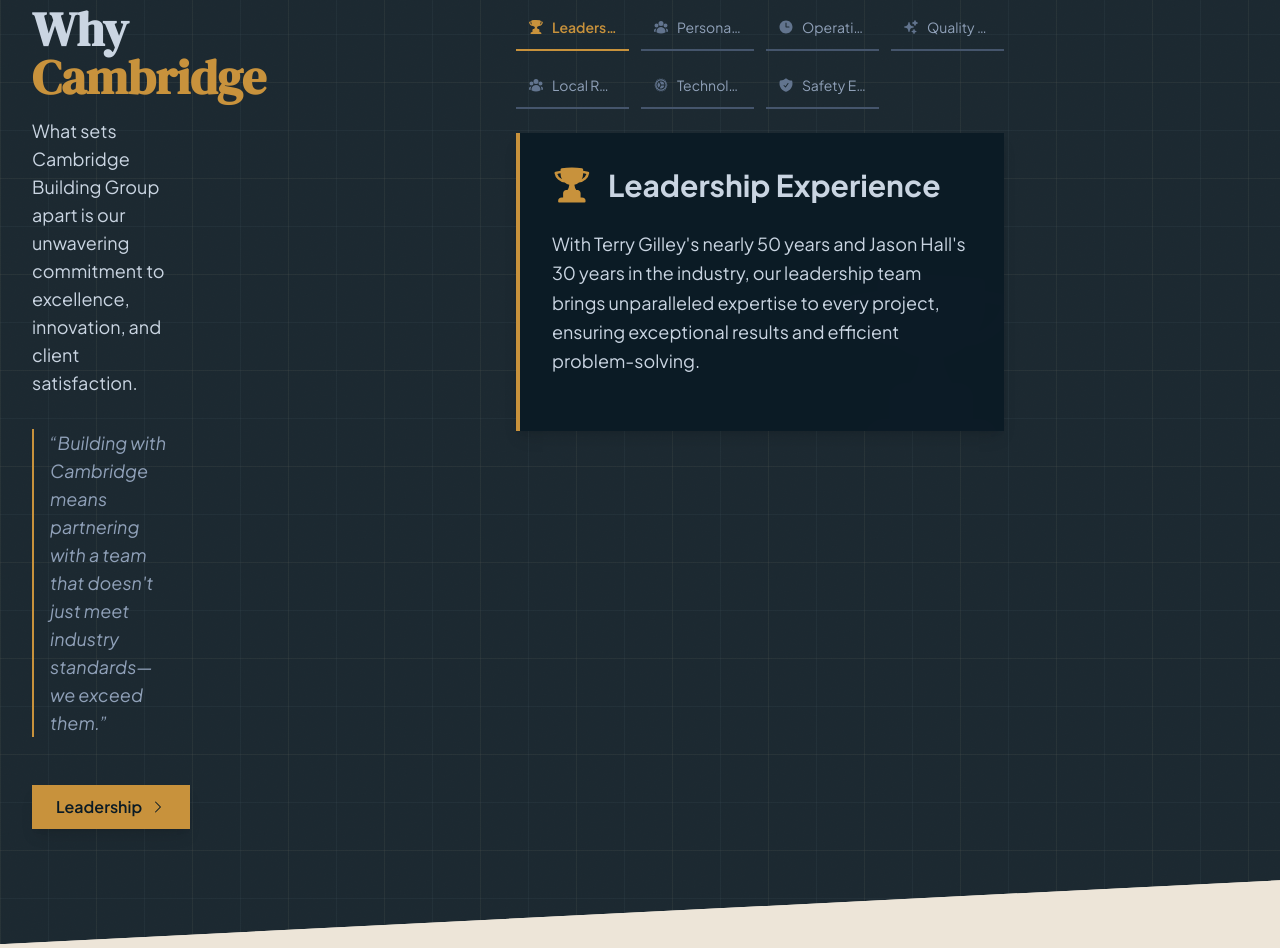
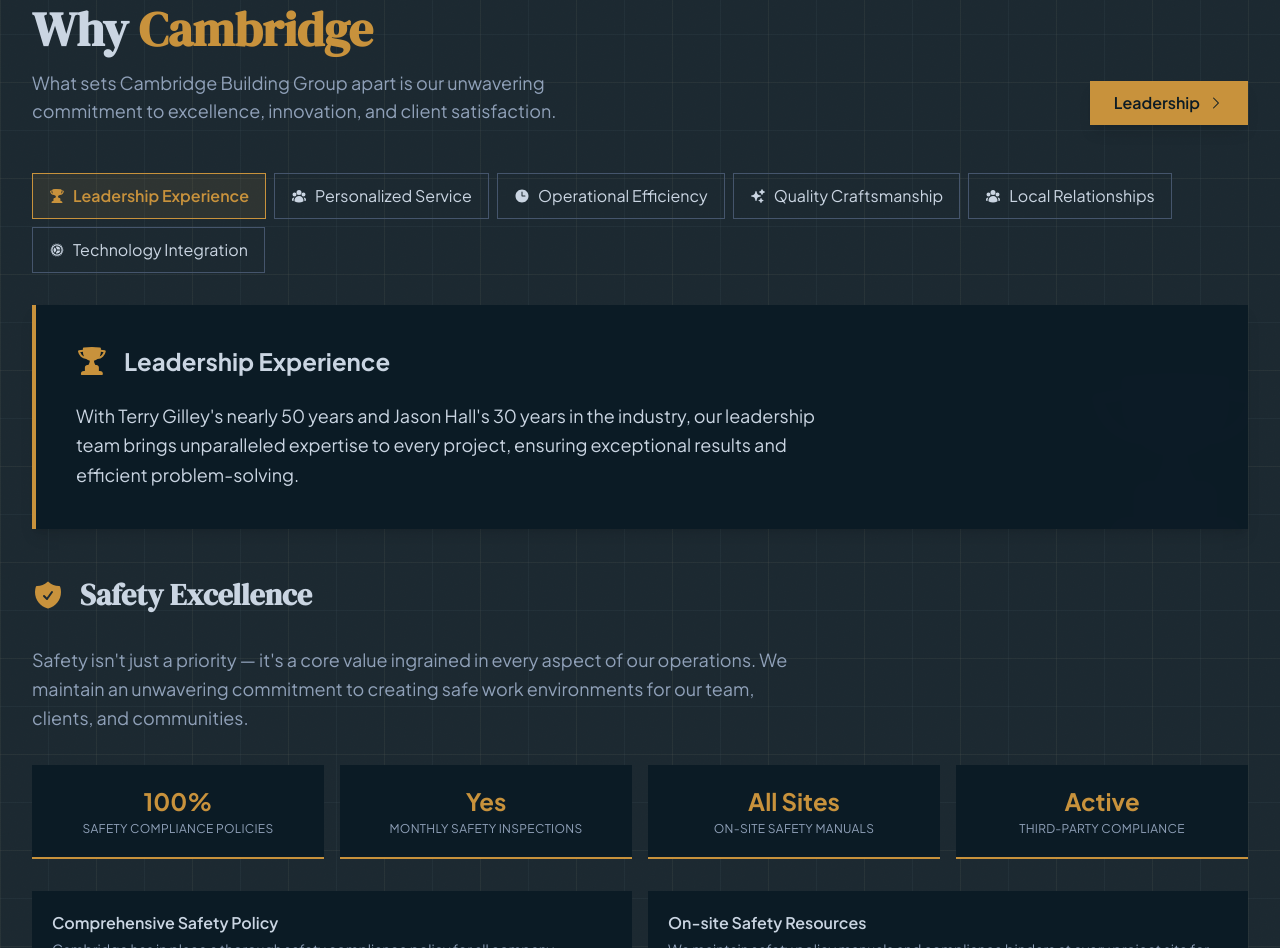
Before and after one commit to brandon-relentnet/cambridgebg, a React (Vite) app: page / in a window 1280 px wide. Shown: the part 5324-6272 px from the top of the page. Built offline with nearby package versions, Linux system fonts and the light colour scheme.

Commit message:
rework WhyCambridge: decouple safety from tabs, fix layout shift

```diff
--- a/src/components/sections/WhyCambridge.tsx
+++ b/src/components/sections/WhyCambridge.tsx
@@ -2,42 +2,17 @@
 import { advantages, safetyMetrics, safetyPractices } from '@/data/siteData'
 import { scrollToNextSection } from '@/utils/autoScroll'
 import { ChevronRightIcon, ShieldCheckIcon } from '@heroicons/react/24/solid'
-import { useMemo, useState } from 'react'
-
-import type { Advantage } from '@/data/siteData'
+import { useState } from 'react'
 
 interface WhyCambridgeProps {
   showButton?: boolean
 }
 
-interface SafetyAdvantage extends Advantage {
-  isSafety: true
-}
+export function WhyCambridge({ showButton = false }: WhyCambridgeProps): React.ReactElement {
+  const [activeId, setActiveId] = useState(advantages[0]?.id ?? 1)
 
-type AdvantageItem = Advantage | SafetyAdvantage
-
-const safetyAdvantage: SafetyAdvantage = {
-  id: 99,
-  title: 'Safety Excellence',
-  description:
-    "Safety isn't just a priority — it's a core value ingrained in every aspect of our operations. We maintain an unwavering commitment to creating safe work environments for our team, clients, and communities.",
-  icon: ShieldCheckIcon,
-  isSafety: true,
-}
-
-function isSafetyAdvantage(item: AdvantageItem): item is SafetyAdvantage {
-  return 'isSafety' in item && item.isSafety === true
-}
-
-export function WhyCambridge({ showButton = false }: WhyCambridgeProps): React.ReactElement {
-  const allAdvantages: AdvantageItem[] = useMemo(() => [...advantages, safetyAdvantage], [])
-  const [activeId, setActiveId] = useState(allAdvantages[0]?.id ?? 1)
-
-  const activeAdvantage = useMemo((): AdvantageItem => {
-    return (allAdvantages.find((a) => a.id === activeId) ?? allAdvantages[0]) as AdvantageItem
-  }, [activeId, allAdvantages])
-
-  const ActiveIcon = activeAdvantage.icon
+  const activeAdvantage = advantages.find((a) => a.id === activeId) ?? advantages[0]
+  const ActiveIcon = activeAdvantage?.icon
 
   return (
     <section
@@ -46,28 +21,23 @@
     >
       <div className="absolute inset-0 bg-noise" />
       <div className="relative py-block mx-auto container">
-        <div className="flex flex-col lg:flex-row gap-12">
-          {/* Left column */}
-          <ScrollReveal direction="left">
-            <div className="w-full lg:w-1/3">
+        {/* Header */}
+        <ScrollReveal>
+          <div className="flex flex-col md:flex-row justify-between items-start md:items-end mb-12">
+            <div className="mb-6 md:mb-0 w-full md:w-1/2">
               <h2 className="font-display font-bold text-5xl mb-4">
                 Why <span className="text-amber">Cambridge</span>
               </h2>
-              <p className="text-lg mb-6">
+              <p className="text-lg text-slate-400">
                 What sets Cambridge Building Group apart is our unwavering commitment to excellence,
                 innovation, and client satisfaction.
-              </p>
-              <div className="my-8 pl-4 border-amber border-l-2">
-                <p className="text-lg italic text-slate-400">
-                  &ldquo;Building with Cambridge means partnering with a team that doesn&apos;t just
-                  meet industry standards&mdash;we exceed them.&rdquo;
               </p>
             </div>
             {showButton && (
               <button
                 type="button"
                 onClick={() => scrollToNextSection('leadership')}
-                  className="group inline-flex items-center gap-2 bg-amber shadow-lg px-6 py-2.5 font-semibold text-navy hover:scale-105 transition duration-200 cursor-pointer mt-4"
+                className="group inline-flex items-center gap-2 bg-amber shadow-lg px-6 py-2.5 font-semibold text-navy hover:scale-105 transition duration-200 cursor-pointer"
               >
                 Leadership
                 <ChevronRightIcon className="group-hover:rotate-90 transition duration-200 size-4" />
@@ -76,89 +46,89 @@
           </div>
         </ScrollReveal>
 
-          {/* Right column — tabs + content */}
-          <ScrollReveal direction="right" delay={0.15}>
-            <div className="w-full lg:w-2/3">
-              {/* Tab buttons */}
-              <div className="gap-3 grid grid-cols-2 md:grid-cols-4 mb-6">
-                {allAdvantages.map((adv) => {
+        {/* Advantage tabs */}
+        <ScrollReveal delay={0.1}>
+          <div className="flex flex-wrap gap-2 mb-8">
+            {advantages.map((adv) => {
               const Icon = adv.icon
               return (
                 <button
                   type="button"
                   key={adv.id}
                   onClick={() => setActiveId(adv.id)}
-                      className={`py-3 px-3 text-left border-b-2 transition duration-200 flex items-center cursor-pointer text-sm ${
+                  className={`inline-flex items-center gap-2 py-2.5 px-4 transition duration-200 cursor-pointer border ${
                     activeId === adv.id
-                          ? 'border-amber text-amber font-semibold'
-                          : 'border-slate-600 text-slate-400 hover:border-slate-400 hover:text-slate-300'
+                      ? 'bg-amber/10 border-amber text-amber font-semibold'
+                      : 'border-slate-600 text-slate-300 hover:border-slate-400 hover:text-white'
                   }`}
                 >
-                      <Icon
-                        className={`size-4 mr-2 shrink-0 ${
-                          activeId === adv.id ? 'text-amber' : 'text-slate-500'
-                        }`}
-                      />
-                      <span className="truncate">{adv.title}</span>
+                  <Icon className="size-4 shrink-0" />
+                  {adv.title}
                 </button>
               )
             })}
           </div>
+        </ScrollReveal>
 
-              {/* Content panel */}
-              <div className="bg-navy shadow-lg p-8 border-amber border-l-4 relative overflow-hidden">
+        {/* Advantage content panel */}
+        <ScrollReveal delay={0.2}>
+          {ActiveIcon && (
+            <div className="bg-navy shadow-lg p-8 md:p-10 border-amber border-l-4 relative overflow-hidden">
               <ActiveIcon className="-right-6 -bottom-6 absolute text-slate-800 opacity-[0.06] size-48" />
               <div className="z-10 relative">
                 <div className="flex items-center mb-6">
-                    <ActiveIcon className="mr-4 text-amber size-10" />
-                    <h3 className="font-bold text-3xl">{activeAdvantage.title}</h3>
+                  <ActiveIcon className="mr-4 text-amber size-8" />
+                  <h3 className="font-bold text-2xl">{activeAdvantage.title}</h3>
                 </div>
-                  <p className="text-lg leading-relaxed mb-6">{activeAdvantage.description}</p>
+                <p className="text-lg leading-relaxed max-w-3xl">{activeAdvantage.description}</p>
+              </div>
+            </div>
+          )}
+        </ScrollReveal>
 
-                  {/* Safety-specific content */}
-                  {isSafetyAdvantage(activeAdvantage) && (
-                    <div className="space-y-6">
+        {/* Safety Excellence — always visible, separate from tabs */}
+        <ScrollReveal delay={0.25}>
+          <div className="mt-12">
+            <div className="flex items-center mb-8">
+              <ShieldCheckIcon className="mr-4 text-amber size-8" />
+              <h3 className="font-display font-bold text-3xl">Safety Excellence</h3>
+            </div>
+            <p className="text-lg leading-relaxed max-w-3xl mb-8 text-slate-400">
+              Safety isn&apos;t just a priority &mdash; it&apos;s a core value ingrained in every
+              aspect of our operations. We maintain an unwavering commitment to creating safe work
+              environments for our team, clients, and communities.
+            </p>
+
             {/* Metrics */}
-                      <div className="gap-4 grid grid-cols-2 md:grid-cols-4">
+            <div className="gap-4 grid grid-cols-2 md:grid-cols-4 mb-8">
               {safetyMetrics.map((metric) => (
-                          <div
-                            key={metric.id}
-                            className="bg-graphite p-4 border-b-2 border-amber text-center"
-                          >
+                <div key={metric.id} className="bg-navy p-5 border-b-2 border-amber text-center">
                   <p className="font-bold text-amber text-2xl mb-1">{metric.value}</p>
-                            <p className="text-slate-400 text-xs uppercase tracking-wide">
-                              {metric.label}
-                            </p>
+                  <p className="text-slate-400 text-xs uppercase tracking-wide">{metric.label}</p>
                 </div>
               ))}
             </div>
 
             {/* Practices */}
-                      <div className="gap-3 grid grid-cols-1 md:grid-cols-2">
+            <div className="gap-4 grid grid-cols-1 md:grid-cols-2 mb-8">
               {safetyPractices.slice(0, 4).map((practice) => (
-                          <div key={practice.id} className="bg-graphite p-4">
-                            <h4 className="font-semibold text-sm mb-1">{practice.title}</h4>
+                <div key={practice.id} className="bg-navy p-5">
+                  <h4 className="font-semibold mb-1">{practice.title}</h4>
                   <p className="text-slate-400 text-sm">{practice.description}</p>
                 </div>
               ))}
             </div>
 
             {/* Quote */}
-                      <blockquote className="pt-4 border-slate-600 border-t text-slate-400 italic">
-                        &ldquo;Our safety record is the result of rigorous standards, continuous
-                        improvement, and a culture where every team member prioritizes safety above
-                        all else.&rdquo;
+            <blockquote className="pl-5 border-amber border-l-2 text-slate-400 italic">
+              &ldquo;Our safety record is the result of rigorous standards, continuous improvement,
+              and a culture where every team member prioritizes safety above all else.&rdquo;
               <footer className="mt-2 text-sm not-italic text-slate-500">
                 &mdash; Terry Gilley, Founder &amp; President
               </footer>
             </blockquote>
           </div>
-                  )}
-                </div>
-              </div>
-            </div>
         </ScrollReveal>
-        </div>
       </div>
     </section>
   )
```
Lines whose indentation alone changed are shown as unchanged.
